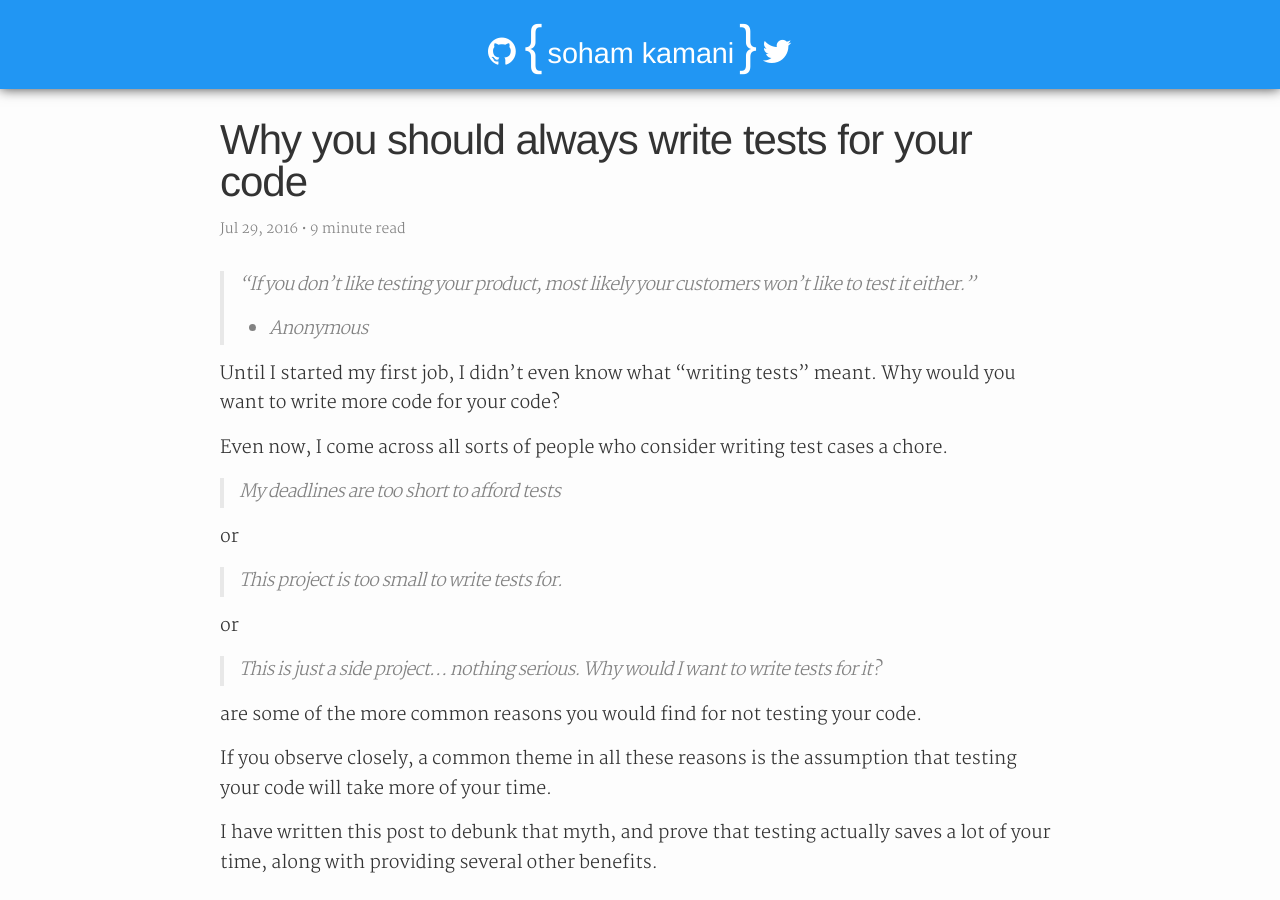
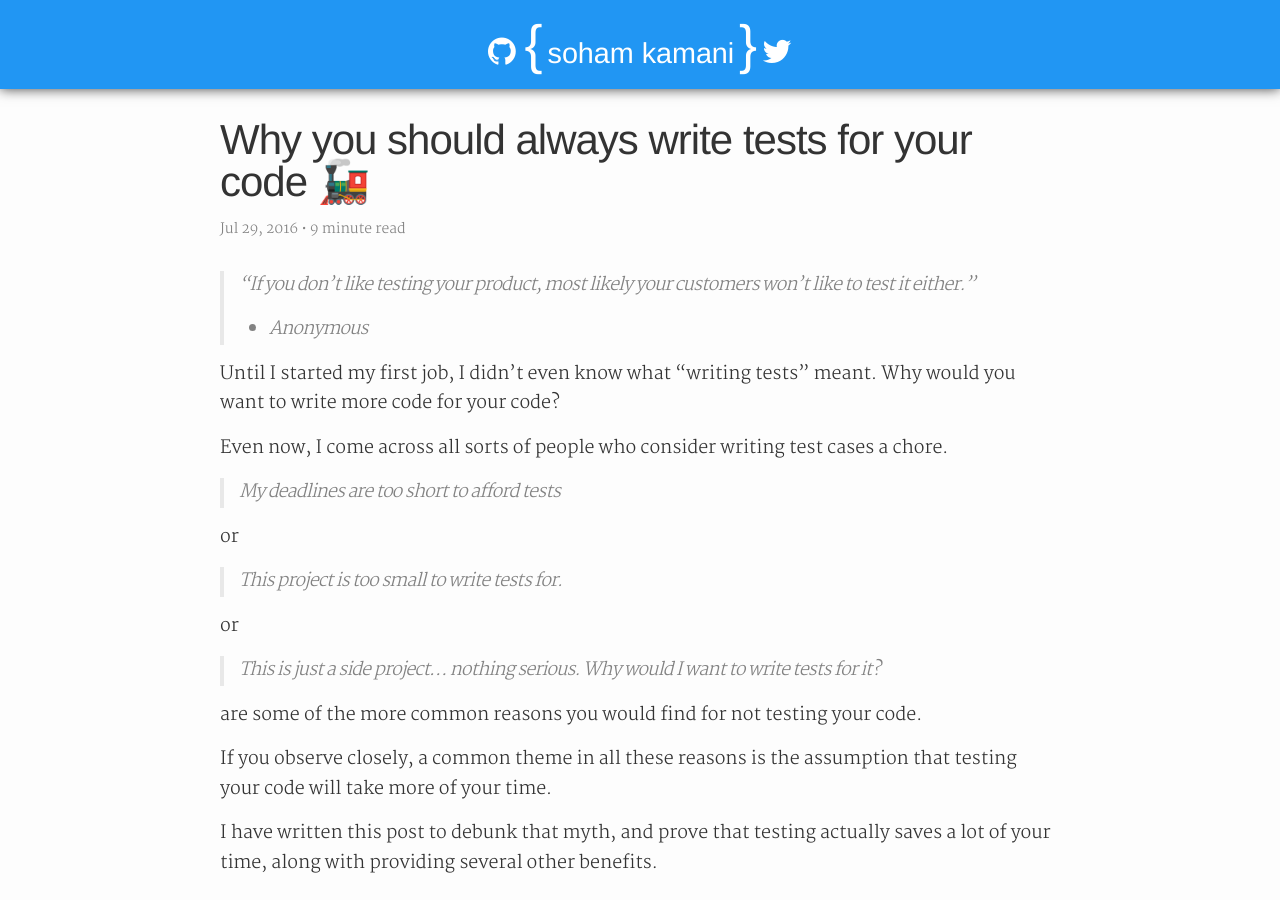
Before and after one commit to sohamkamani/sohamkamani.github.io, a Jekyll site: the page built from _posts/2016-07-29-always-write-tests.md, in a window 1280 px wide and 900 px high. Built offline with Jekyll 4.4.1, drawn with Linux system fonts in a browser that asks for light colours; nearby versions of some CDN libraries; comment, search, counter and statistics services are not loaded.

Commit message:
Added emoji

```diff
--- a/_posts/2016-07-29-always-write-tests.md
+++ b/_posts/2016-07-29-always-write-tests.md
@@ -1,6 +1,6 @@
 ---
 layout: post
-title: "Why you should always write tests for your code"
+title: "Why you should always write tests for your code 🚂"
 date: 2016-07-29T00:45:12.000Z
 categories: testing tdd javascript
 comments: true
```
